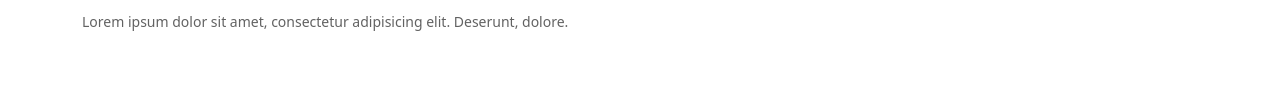
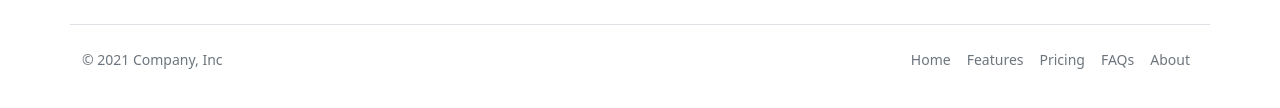
Before and after one commit to archefnx/Belinda-web-static, a plain HTML site: page index.html in a window 1280 px wide. Shown: the part 1406-1514 px from the top of the page. Before the commit the page ends 1456 px from the top, so only its background shows below. Drawn offline with nearby package versions, Linux system fonts and the light colour scheme.

Commit message:
footer successfully added!

```diff
--- a/index.html
+++ b/index.html
@@ -107,8 +107,20 @@
             </div>
         </a>
     </div>
-    <p>Lorem ipsum dolor sit amet, consectetur adipisicing elit. Deserunt, dolore.</p>
+
 </main>
+
+<footer class="d-flex flex-wrap justify-content-between align-items-center py-3 my-4 border-top container">
+    <p class="col-md-4 mb-0 text-muted">© 2021 Company, Inc</p>
+
+    <ul class="nav col-md-4 justify-content-end">
+        <li class="nav-item"><a href="#" class="nav-link px-2 text-muted">Home</a></li>
+        <li class="nav-item"><a href="#" class="nav-link px-2 text-muted">Features</a></li>
+        <li class="nav-item"><a href="#" class="nav-link px-2 text-muted">Pricing</a></li>
+        <li class="nav-item"><a href="#" class="nav-link px-2 text-muted">FAQs</a></li>
+        <li class="nav-item"><a href="#" class="nav-link px-2 text-muted">About</a></li>
+    </ul>
+</footer>
 
 
 <script src="https://cdn.jsdelivr.net/npm/bootstrap@5.1.3/dist/js/bootstrap.bundle.min.js" integrity="sha384-ka7Sk0Gln4gmtz2MlQnikT1wXgYsOg+OMhuP+IlRH9sENBO0LRn5q+8nbTov4+1p" crossorigin="anonymous"></script>
```
